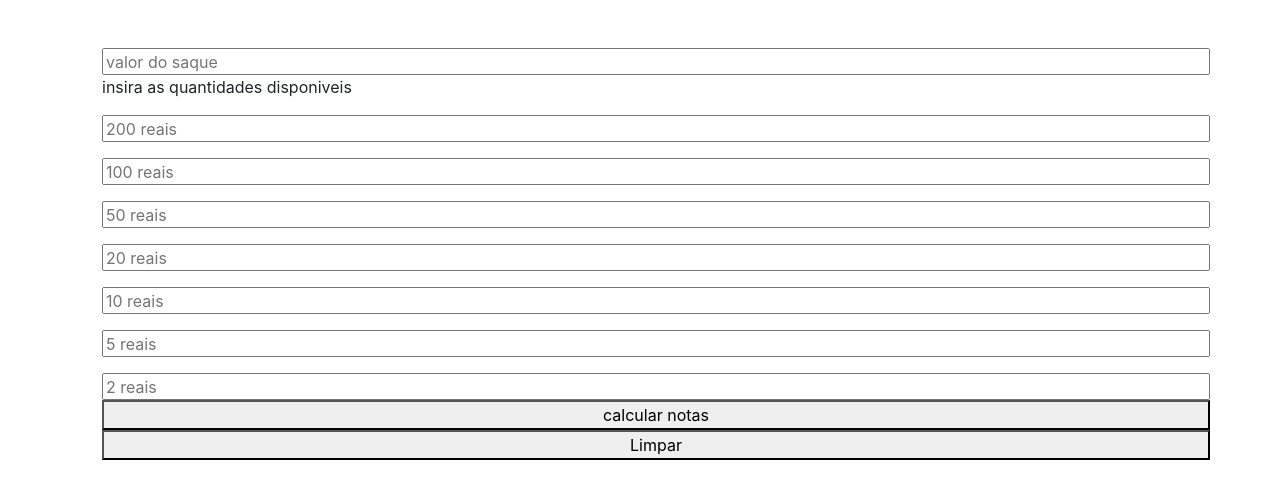
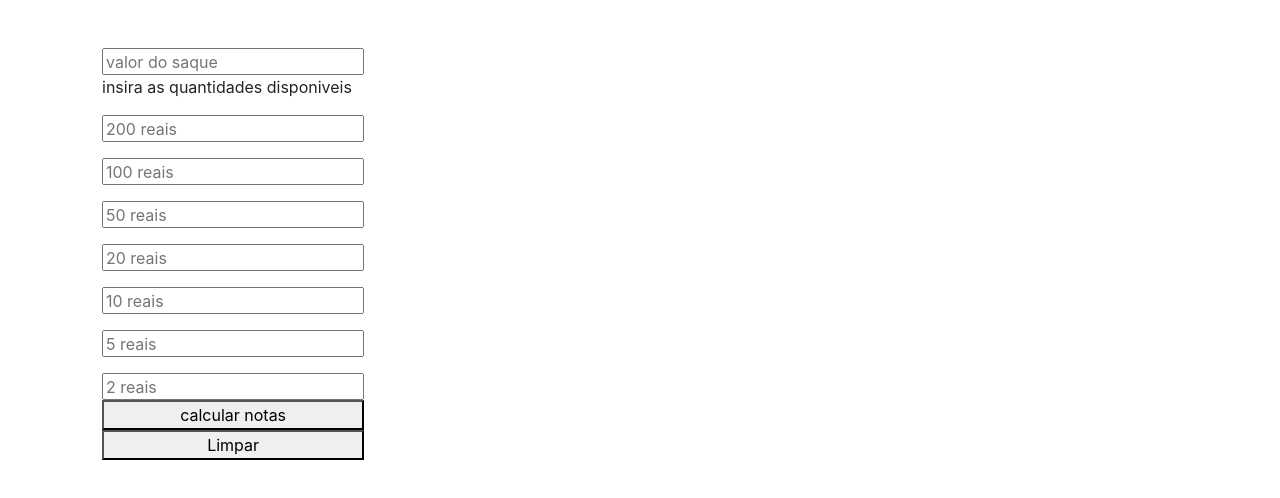
Before and after one commit to Lucasfield3/Caixa-eletronico, a website: page index.pug in a window 1280 px wide. Drawn offline with nearby package versions, Linux system fonts and the light colour scheme; files that its build step writes are made by us from their sources.

Commit message:
position

```diff
--- a/assets/scss/style.scss
+++ b/assets/scss/style.scss
@@ -10,6 +10,7 @@ body{
     flex-direction: column;
     margin-left: 2rem;
     margin-top: 2rem;
+    width: 23%;
     .column-quantias{
         display: flex;
         flex-direction: column;
@@ -47,7 +48,7 @@ body{
 .container-lg{
     justify-content: start;
     flex-direction: row;
-    flex-wrap: wrap;
+    flex-wrap: nowrap;
     margin-top:2%;
     margin:auto !important;
     padding: 0!important;
```
Also changed, not shown: assets/scss/style.css, 1 other file.
